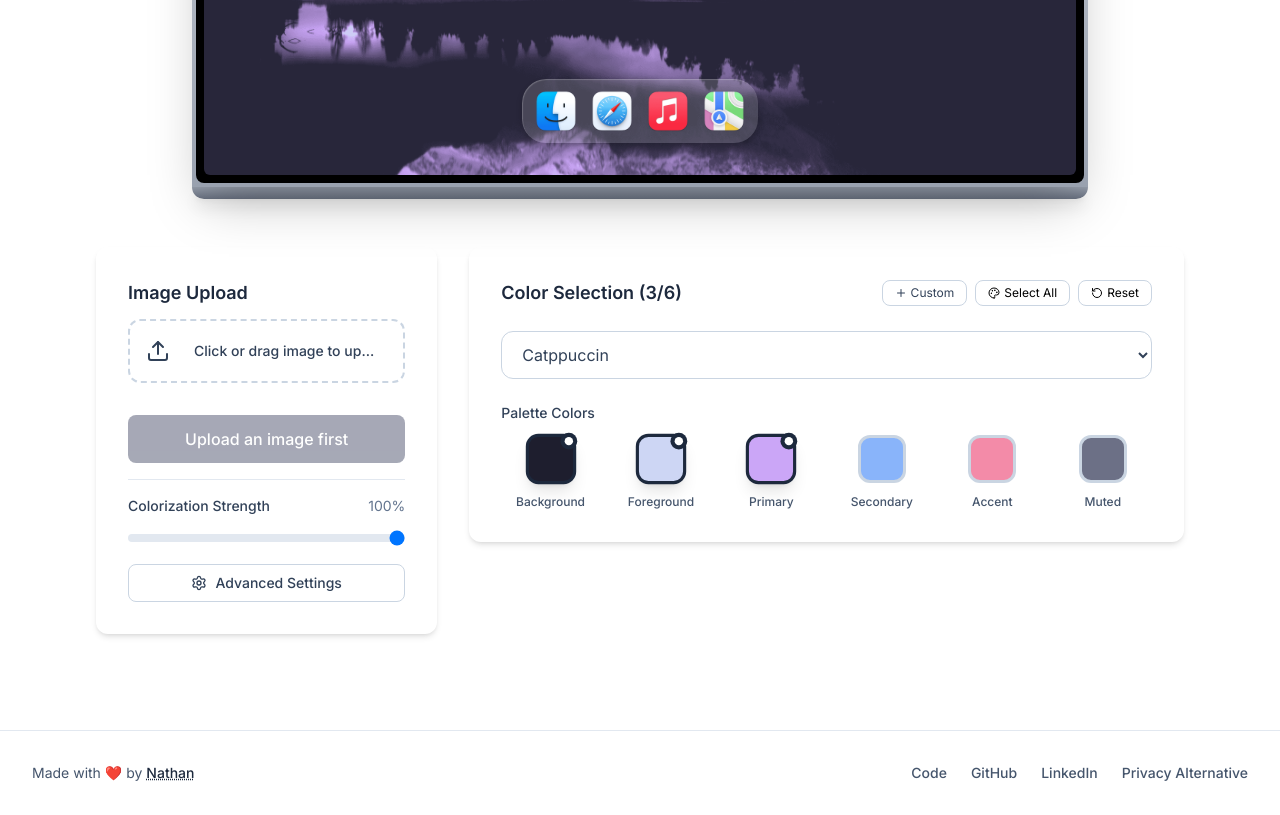
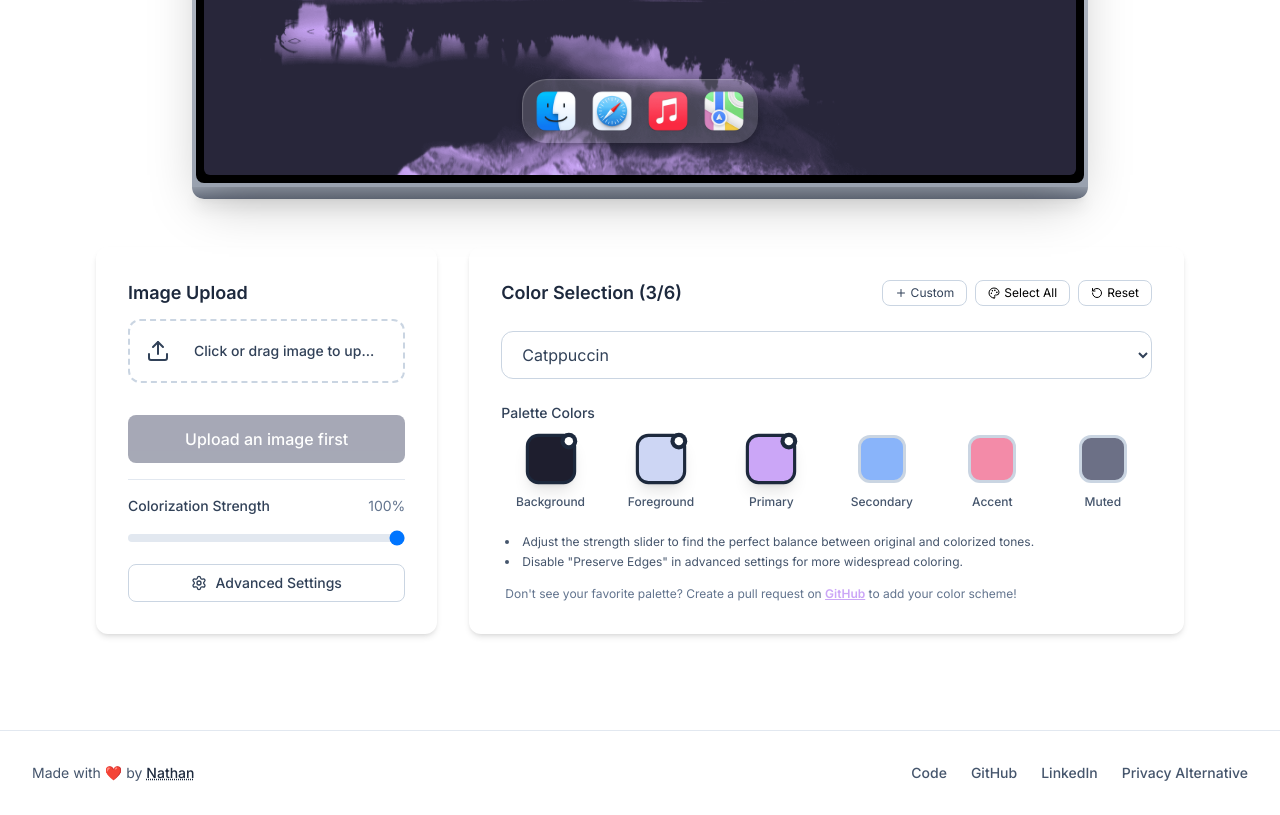
Before and after one commit to groovykiwi/wallrice, a Next.js app: page / in a window 1280 px wide. Shown: the part 566-1381 px from the top of the page. Built offline with nearby package versions, Linux system fonts and the light colour scheme; a web font is replaced by a local one.

Commit message:
feat: add tips for usage

```diff
--- a/components/ColorSelectionPanel.tsx
+++ b/components/ColorSelectionPanel.tsx
@@ -131,6 +131,47 @@ export function ColorSelectionPanel({
         </div>
       </div>
 
+      {/* Tips Section */}
+      <div className="px-1">
+        <div className="text-xs text-slate-600 leading-relaxed">
+          <ul className="list-disc list-inside text-xs text-slate-600 space-y-1">
+            <li>
+              Adjust the strength slider to find the perfect balance between
+              original and colorized tones.
+            </li>
+            <li>
+              Disable &quot;Preserve Edges&quot; in advanced settings for more
+              widespread coloring.
+            </li>
+          </ul>
+          <span className="block mt-4 text-xs text-slate-500">
+            Don&apos;t see your favorite palette? Create a pull request on{" "}
+            <a
+              href="https://github.com/groovykiwi/wallrice"
+              target="_blank"
+              rel="noopener noreferrer"
+              className="underline font-semibold transition-colors"
+              style={{
+                color: colorPalettes[selectedPalette].colors.primary,
+                textDecorationColor:
+                  colorPalettes[selectedPalette].colors.primary,
+              }}
+              onMouseOver={(e) => {
+                (e.target as HTMLElement).style.color =
+                  colorPalettes[selectedPalette].colors.foreground;
+              }}
+              onMouseOut={(e) => {
+                (e.target as HTMLElement).style.color =
+                  colorPalettes[selectedPalette].colors.primary;
+              }}
+            >
+              GitHub
+            </a>{" "}
+            to add your color scheme!
+          </span>
+        </div>
+      </div>
+
       {/* Custom Color Input - Only show when toggled */}
       {showCustomColorInput && (
         <div className="bg-slate-50/50 border border-slate-200 rounded-lg p-3">
```
